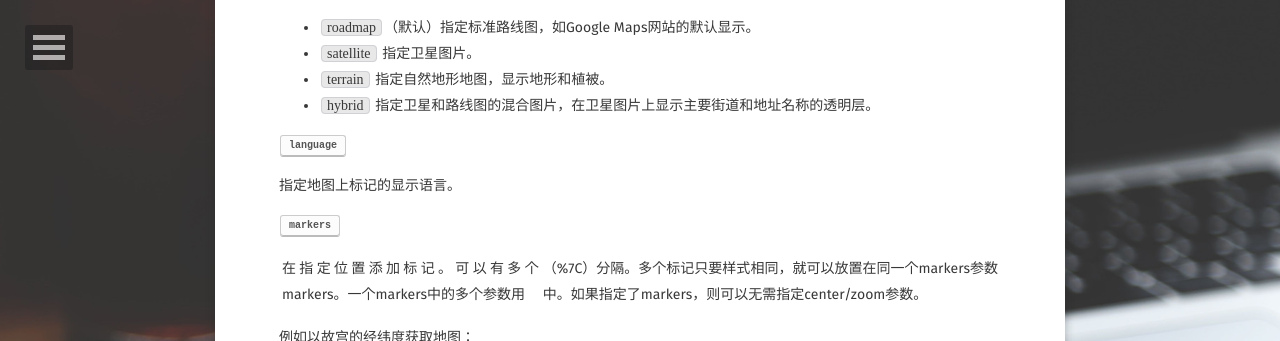
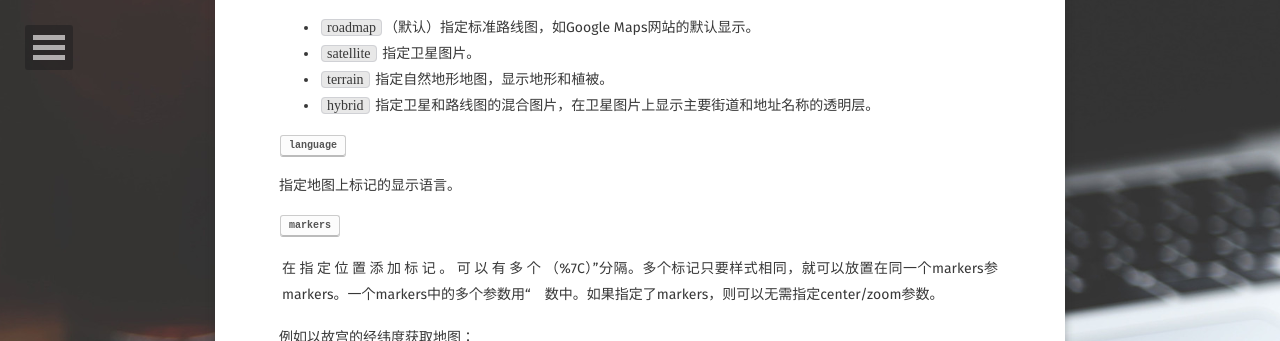
Before and after one commit to cailiu/cailiu.github.io, a Jekyll site: the page built from _posts/2018-01-23-Google Maps JavaScript API.md, in a window 1280 px wide and 900 px high, scrolled down 2875 px, cut to the strip 0-341 px from the top of the window. Built offline with Jekyll 4.4.1, drawn with Linux system fonts in a browser that asks for light colours; some web fonts are replaced; comment, search, counter and statistics services are not loaded.

```diff
--- a/_posts/2018-01-23-Google Maps JavaScript API.md
+++ b/_posts/2018-01-23-Google Maps JavaScript API.md
@@ -99,7 +99,7 @@ png/gif是无损压缩，jpg/jpg-baseline是有损压缩。大多数JPEG图像
 
 <kbd>markers</kbd>
 
-在指定位置添加标记。可以有多个markers。一个markers中的多个参数用|（%7C）分隔。多个标记只要样式相同，就可以放置在同一个markers参数中。如果指定了markers，则可以无需指定center/zoom参数。
+在指定位置添加标记。可以有多个markers。一个markers中的多个参数用“|（%7C）”分隔。多个标记只要样式相同，就可以放置在同一个markers参数中。如果指定了markers，则可以无需指定center/zoom参数。
 
 例如以故宫的经纬度获取地图：
 
```
